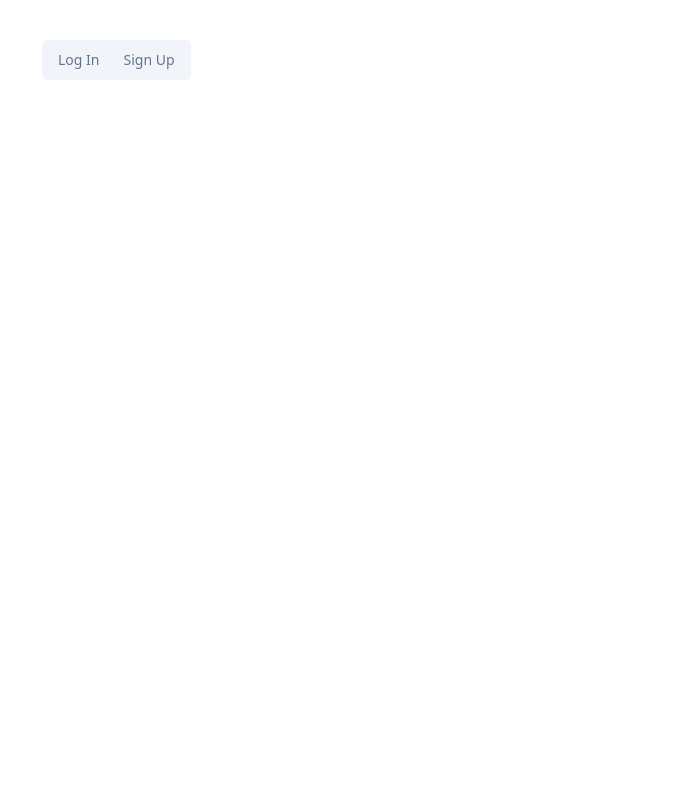
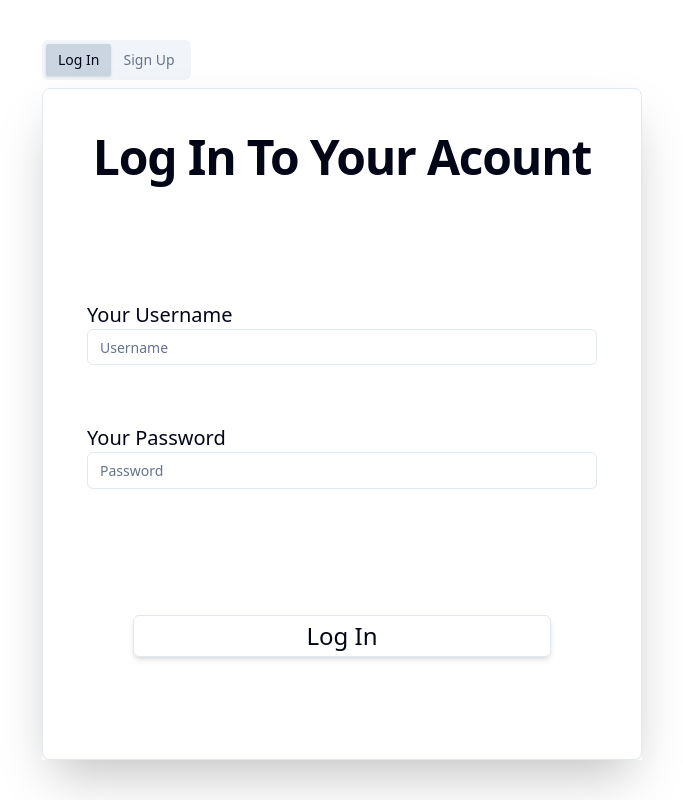
Before and after one commit to danik1341/ToDoList_Project, a Next.js app in the folder ToDoList/frontend/: page / in a window 1280 px wide. Shown: the whole page, without its empty margins (298-981 px from the left). Built offline with nearby package versions, Linux system fonts and the light colour scheme.

Commit message:
bug fixing

```diff
--- a/ToDoList/frontend/components/Cardform.tsx
+++ b/ToDoList/frontend/components/Cardform.tsx
@@ -14,14 +14,25 @@ import { Button } from "@/components/ui/button";
 export function Cardfrom() {
   return (
     <Tabs
-      defaultValue="account"
+      defaultValue="login"
       className="flex flex-col flex-grow w-full h-full xl:w-1/2 xl:h-1/2"
+      id={"1"}
     >
       <TabsList className="self-start">
-        <TabsTrigger value="login" className=" hover:bg-orange-400">
+        <TabsTrigger
+          value="login"
+          className=" hover:bg-orange-400"
+          aria-controls="radix-:R1mcq:-trigger-login"
+          id="radix-:R1mcq:-trigger-login"
+        >
           Log In
         </TabsTrigger>
-        <TabsTrigger value="signup" className=" hover:bg-orange-400">
+        <TabsTrigger
+          value="signup"
+          className=" hover:bg-orange-400"
+          aria-controls="radix-:R1mcq:-trigger-signup"
+          id="radix-:R1mcq:-trigger-signup"
+        >
           Sign Up
         </TabsTrigger>
       </TabsList>
@@ -29,6 +40,8 @@ export function Cardfrom() {
       <TabsContent
         value="login"
         className="flex-grow overflow-y-auto shadow-2xl"
+        aria-labelledby="radix-:R1mcq:-trigger-login"
+        id="radix-:R1mcq:-trigger-login"
       >
         <Card className="flex flex-col items-center w-full h-full p-5 ">
           <CardHeader>
@@ -63,7 +76,7 @@ export function Cardfrom() {
           <CardFooter className="flex justify-center w-full p-0 mt-10 md:mt-5 md:h-1/5">
             <Button
               variant="outline"
-              className="w-3/4 shadow-md hover:bg-orange-400 md:h-1/3 xl:text-2xl"
+              className="w-3/4 shadow-md hover:bg-orange-400 md:h-1/3 md:text-lg xl:text-2xl"
             >
               Log In
             </Button>
@@ -74,6 +87,8 @@ export function Cardfrom() {
       <TabsContent
         value="signup"
         className="flex-grow overflow-y-auto shadow-2xl"
+        aria-labelledby="radix-:R1mcq:-trigger-signup"
+        id="radix-:R1mcq:-trigger-signup"
       >
         <Card className="flex flex-col items-center w-full h-full p-5 ">
           <CardHeader>
```
